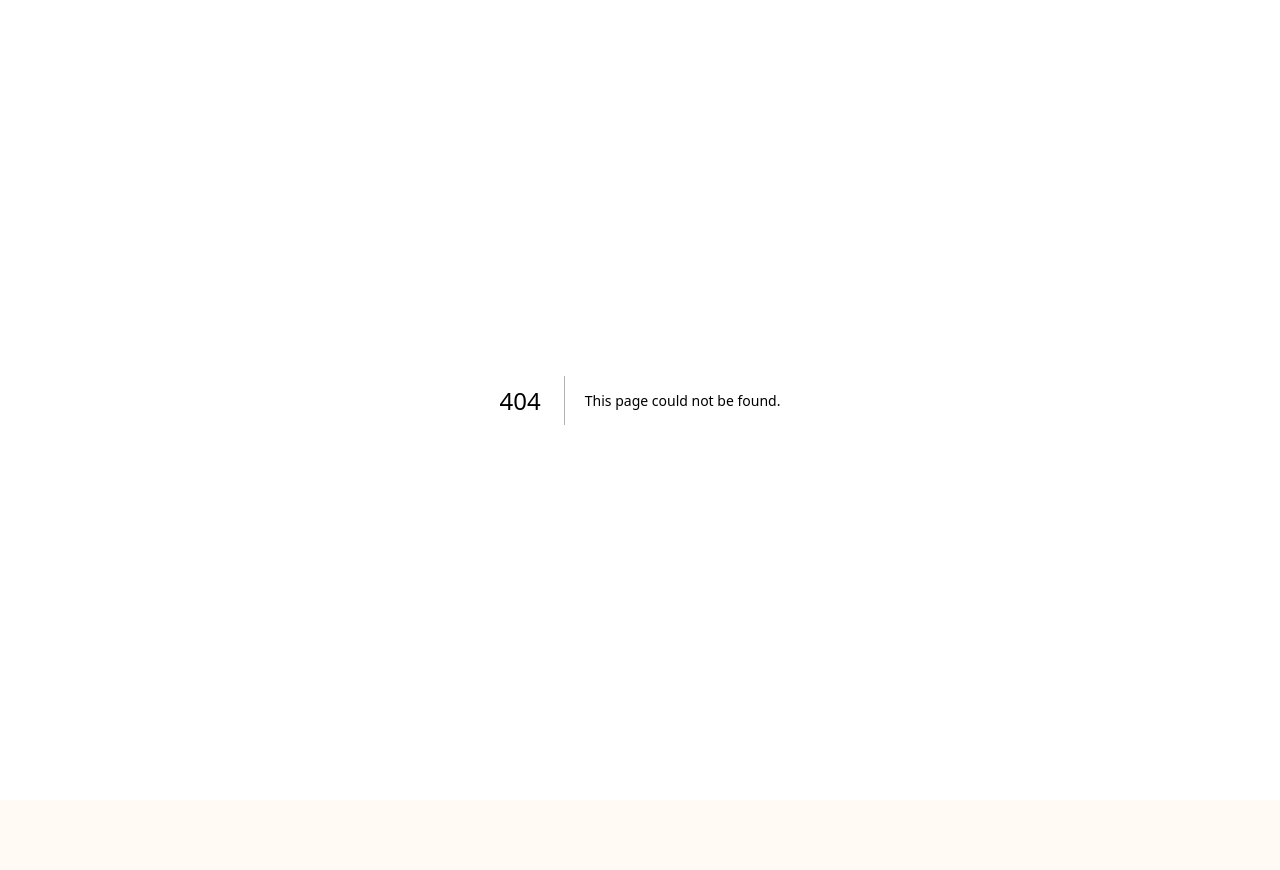
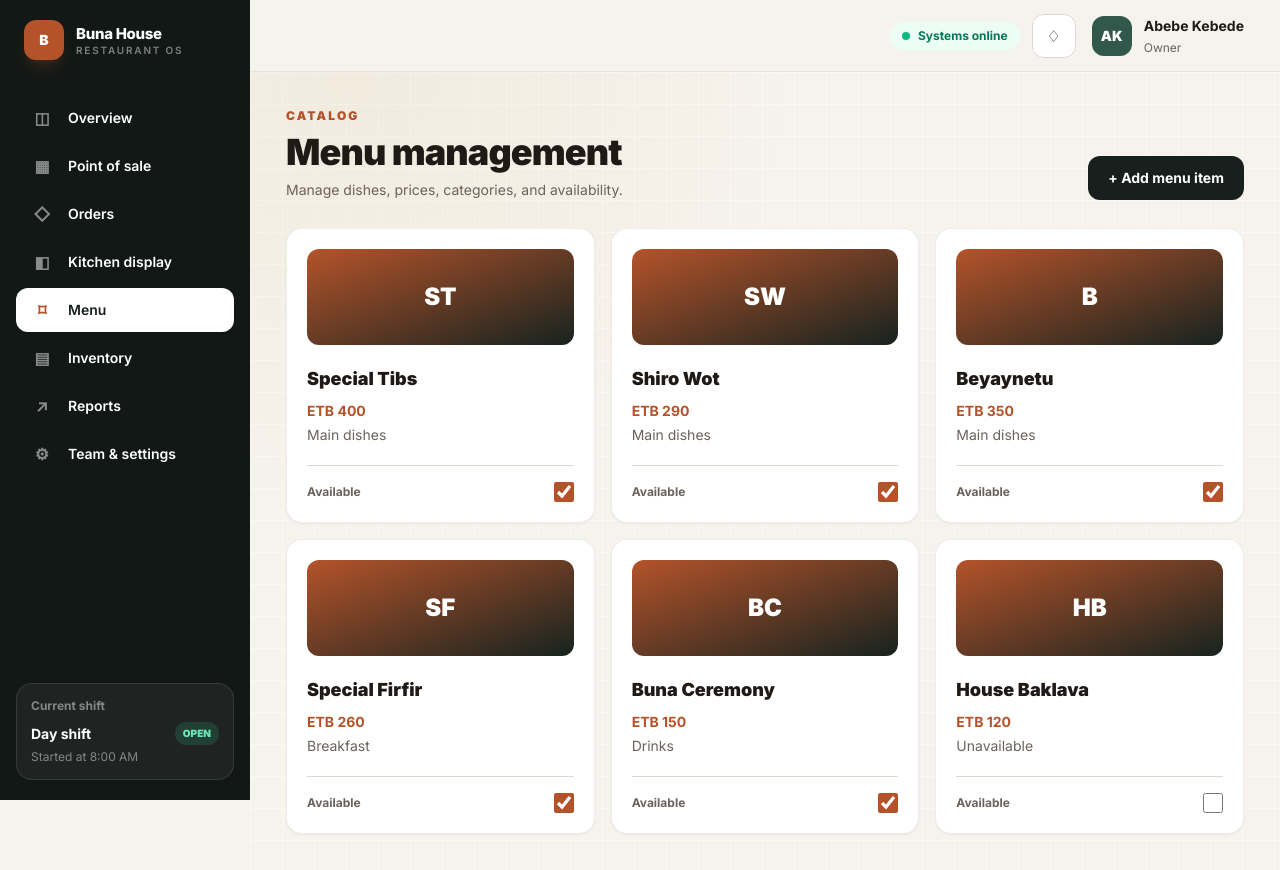
Before and after one commit to khalidGir/RMS-Octagram, a Next.js app in the folder apps/web/: page /menu in a window 1280 px wide. Before the commit this address had no page. Before the commit the page ends 800 px from the top, so only its background shows below. Built offline with nearby package versions, Linux system fonts and the light colour scheme.

Commit message:
Add core restaurant operations pages

```diff
--- /dev/null
+++ b/apps/web/src/app/inventory/page.tsx
@@ -0,0 +1 @@
+import { OperationsPage } from '@/components/operations-page'; import { StaffShell } from '@/components/staff-shell'; export default function Page(){return <StaffShell><OperationsPage kind="inventory"/></StaffShell>}
--- /dev/null
+++ b/apps/web/src/app/kitchen/page.tsx
@@ -0,0 +1 @@
+import { OperationsPage } from '@/components/operations-page'; import { StaffShell } from '@/components/staff-shell'; export default function Page(){return <StaffShell><OperationsPage kind="kitchen"/></StaffShell>}
--- /dev/null
+++ b/apps/web/src/app/menu/page.tsx
@@ -0,0 +1 @@
+import { OperationsPage } from '@/components/operations-page'; import { StaffShell } from '@/components/staff-shell'; export default function Page(){return <StaffShell><OperationsPage kind="menu"/></StaffShell>}
--- /dev/null
+++ b/apps/web/src/app/orders/page.tsx
@@ -0,0 +1 @@
+import { OperationsPage } from '@/components/operations-page'; import { StaffShell } from '@/components/staff-shell'; export default function Page(){return <StaffShell><OperationsPage kind="orders"/></StaffShell>}
--- /dev/null
+++ b/apps/web/src/app/reports/page.tsx
@@ -0,0 +1 @@
+import { OperationsPage } from '@/components/operations-page'; import { StaffShell } from '@/components/staff-shell'; export default function Page(){return <StaffShell><OperationsPage kind="reports"/></StaffShell>}
--- /dev/null
+++ b/apps/web/src/app/settings/page.tsx
@@ -0,0 +1 @@
+import { OperationsPage } from '@/components/operations-page'; import { StaffShell } from '@/components/staff-shell'; export default function Page(){return <StaffShell><OperationsPage kind="settings"/></StaffShell>}
--- /dev/null
+++ b/apps/web/src/components/operations-page.tsx
@@ -0,0 +1,18 @@
+'use client';
+import { useState } from 'react';
+
+const data = {
+  orders: { eyebrow:'Operations', title:'Orders', copy:'Track every active and completed order across this branch.', action:'+ New order', cards:[['#1048 · Table 08','IN PROGRESS','2 × Special Tibs · ETB 1,840'],['#1047 · Meron T.','PAYMENT REVIEW','Pickup · ETB 920'],['#1046 · Counter','READY','4 items · ETB 1,365'],['#1045 · Table 03','CONFIRMED','2 items · ETB 675']] },
+  kitchen: { eyebrow:'Kitchen display', title:'Live kitchen queue', copy:'Orders appear as soon as payment is confirmed.', cards:[['#1045 · Table 03','CONFIRMED','2 × Shiro Wot'],['#1048 · Table 08','IN PROGRESS','2 × Special Tibs · 1 × Spris'],['#1046 · Counter','READY','4 items ready to serve']] },
+  menu: { eyebrow:'Catalog', title:'Menu management', copy:'Manage dishes, prices, categories, and availability.', action:'+ Add menu item', cards:[['Special Tibs','ETB 400','Main dishes'],['Shiro Wot','ETB 290','Main dishes'],['Beyaynetu','ETB 350','Main dishes'],['Special Firfir','ETB 260','Breakfast'],['Buna Ceremony','ETB 150','Drinks'],['House Baklava','ETB 120','Unavailable']] },
+  inventory: { eyebrow:'Stock control', title:'Inventory & batches', copy:'Monitor portions, consumption, and low-stock risk.', action:'+ Receive batch', cards:[['Beef portions','18 / 70','LOW STOCK'],['Injera','84 / 120','HEALTHY'],['Coffee servings','42 / 60','HEALTHY'],['Chicken portions','31 / 50','HEALTHY']] },
+  reports: { eyebrow:'Analytics', title:'Reports', copy:'Branch performance for Aug 13–19, 2026.', action:'Export report', cards:[['Net revenue','ETB 326,840','+12.4%'],['Orders','428','+8.1%'],['Average order','ETB 764','+3.7%'],['Avg. prep time','18 min','-2 min']] },
+  settings: { eyebrow:'Administration', title:'Team & settings', copy:'Control restaurant identity, access, branches, and modules.', cards:[['Restaurant appearance','Buna House','Brand colours and storefront'],['Team members','12 active','Owners, managers and staff'],['Branches','2 locations','Bole Main and Downtown'],['Feature modules','3 enabled','QR, KDS and inventory']] },
+} as const;
+
+export function OperationsPage({kind}:{kind:keyof typeof data}) {
+  const page=data[kind]; const [done,setDone]=useState<string[]>([]);
+  return <><div className="mb-7 flex flex-wrap items-end justify-between gap-4"><div><p className="text-xs font-black uppercase tracking-[.18em] text-brand">{page.eyebrow}</p><h1 className="mt-2 text-3xl font-black tracking-tight sm:text-4xl">{page.title}</h1><p className="mt-2 text-sm text-ink-muted">{page.copy}</p></div>{'action' in page&&<button className="rounded-xl bg-[#18201d] px-5 py-3 text-sm font-bold text-white">{page.action}</button>}</div>
+  {kind==='orders'&&<div className="mb-5 flex gap-2 overflow-auto">{['All','Payment review','Confirmed','In progress','Ready'].map((x,i)=><button className={`whitespace-nowrap rounded-full px-4 py-2 text-xs font-bold ${i?'bg-white text-ink-muted':'bg-[#18201d] text-white'}`} key={x}>{x}</button>)}</div>}
+  <div className="grid gap-4 sm:grid-cols-2 xl:grid-cols-3">{page.cards.filter(x=>!done.includes(x[0])).map((x,i)=><article className="rounded-2xl border border-black/[.07] bg-white p-5 shadow-sm" key={x[0]}><div className="mb-5 grid h-24 place-items-center rounded-xl bg-gradient-to-br from-[#b4532a] to-[#17231f] text-2xl font-black text-white">{kind==='reports'?<span className="text-4xl">↗</span>:x[0].split(' ').slice(0,2).map(y=>y[0]).join('')}</div><h2 className="text-lg font-black">{x[0]}</h2><p className="mt-2 text-sm font-bold text-brand">{x[1]}</p><p className="mt-1 text-sm text-ink-muted">{x[2]}</p>{kind==='kitchen'&&<button onClick={()=>setDone(v=>[...v,x[0]])} className="mt-5 w-full rounded-xl bg-[#18201d] py-3 text-sm font-black text-white">Move forward →</button>}{kind==='menu'&&<label className="mt-5 flex items-center justify-between border-t border-line pt-4 text-xs font-bold text-ink-muted">Available<input type="checkbox" defaultChecked={i<5} className="size-5 accent-[#b4532a]"/></label>}{kind==='settings'&&<button className="mt-5 text-sm font-black text-brand">Manage →</button>}</article>)}</div></>;
+}
--- a/apps/web/src/components/staff-shell.tsx
+++ b/apps/web/src/components/staff-shell.tsx
@@ -7,8 +7,8 @@ import { BrandMark } from './brand-mark';
 import { ConnectivityIndicator } from './connectivity-indicator';
 
 const nav = [
-  ['Overview', '◫', '/'], ['Point of sale', '▦', '/pos'], ['Orders', '◇', '#'], ['Kitchen display', '◧', '#'],
-  ['Menu', '⌑', '/order/bole-main'], ['Inventory', '▤', '#'], ['Reports', '↗', '#'], ['Team & settings', '⚙', '#'],
+  ['Overview', '◫', '/'], ['Point of sale', '▦', '/pos'], ['Orders', '◇', '/orders'], ['Kitchen display', '◧', '/kitchen'],
+  ['Menu', '⌑', '/menu'], ['Inventory', '▤', '/inventory'], ['Reports', '↗', '/reports'], ['Team & settings', '⚙', '/settings'],
 ] as const;
 
 export function StaffShell({ children }: { children: React.ReactNode }) {
@@ -21,7 +21,7 @@ export function StaffShell({ children }: { children: React.ReactNode }) {
         <div className="px-2"><BrandMark /></div>
         <nav className="mt-9 space-y-1" aria-label="Staff navigation">
           {nav.map(([label, icon, href]) => {
-            const active = href !== '#' && pathname === href;
+            const active = pathname === href;
             return (
             <Link key={label} href={href} onClick={() => setOpen(false)} className={`flex min-h-11 items-center gap-3 rounded-xl px-3 text-sm font-semibold transition ${active ? 'bg-white text-[#18201d] shadow-sm' : 'text-white/62 hover:bg-white/[0.08] hover:text-white'}`}>
               <span className={`grid size-7 place-items-center rounded-lg text-base ${active ? 'bg-brand/12 text-brand' : 'text-white/50'}`}>{icon}</span>{label}
```
